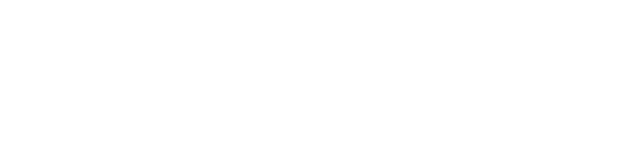
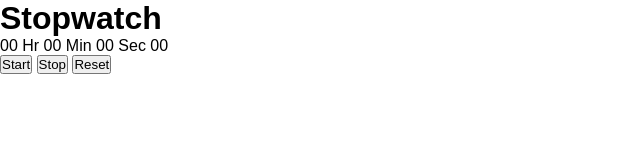
Before and after one commit to bynd1u/stopwatch, a website: page index.html in a window 1280 px wide. Shown: the whole page, without its empty margins (0-640 px from the left). Drawn offline with nearby package versions, Linux system fonts and the light colour scheme.

Commit message:
add html

```diff
--- a/index.html
+++ b/index.html
@@ -8,10 +8,28 @@
             rel="stylesheet"
             href="https://fonts.googleapis.com/css2?family=Material+Symbols+Outlined:opsz,wght,FILL,GRAD@24,400,0,0"
         />
-        <title>Todo List</title>
+        <title>Stopwatch</title>
     </head>
     <body>
-        <main></main>
+        <main>
+            <div class="container">
+                <h1>Stopwatch</h1>
+                <div id="time">
+                    <span class="digit" id="hr">00</span>
+                    <span class="txt">Hr</span>
+                    <span class="digit" id="min">00</span>
+                    <span class="txt">Min</span>
+                    <span class="digit" id="sec">00</span>
+                    <span class="txt">Sec</span>
+                    <span class="digit" id="count">00</span>
+                </div>
+                <div id="buttons">
+                    <button class="btn" id="start">Start</button>
+                    <button class="btn" id="stop">Stop</button>
+                    <button class="btn" id="reset">Reset</button>
+                </div>
+            </div>
+        </main>
         <script type="module" src="./src/init.js"></script>
     </body>
 </html>
--- a/styles/style.css
+++ b/styles/style.css
@@ -12,6 +12,6 @@
 
 body {
     background-color: var(--js-yellow-color);
-    color: white;
+    color: black;
     font-family: Arial, Helvetica, sans-serif;
 }
```
